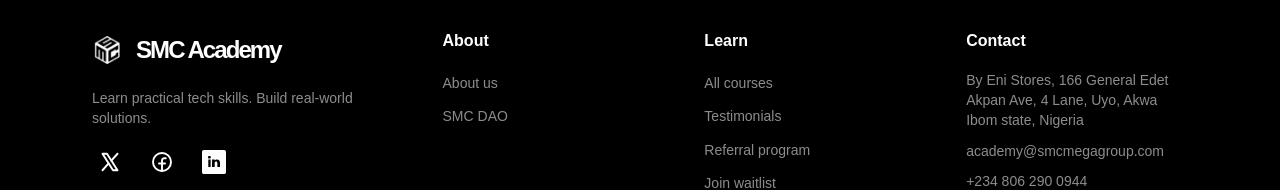
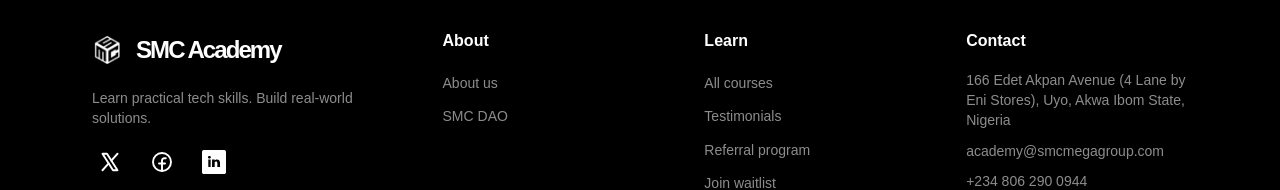
Before and after one commit to Kansoldev/smc-academy-landing-page, a Next.js app: page / in a window 1280 px wide. Shown: the part 4901-5091 px from the top of the page. Built offline with nearby package versions, Linux system fonts and the light colour scheme; a web font is replaced by a local one.

Commit message:
refactor: update academy's address

```diff
--- a/components/Footer.tsx
+++ b/components/Footer.tsx
@@ -132,8 +132,8 @@
             <ul className="flex flex-col gap-2">
               <li>
                 <p className="text-sm text-white/55">
-                  By Eni Stores, 166 General Edet Akpan Ave, 4 Lane, Uyo, Akwa
-                  Ibom state, Nigeria
+                  166 Edet Akpan Avenue (4 Lane by Eni Stores), Uyo, Akwa Ibom
+                  State, Nigeria
                 </p>
               </li>
 
```
